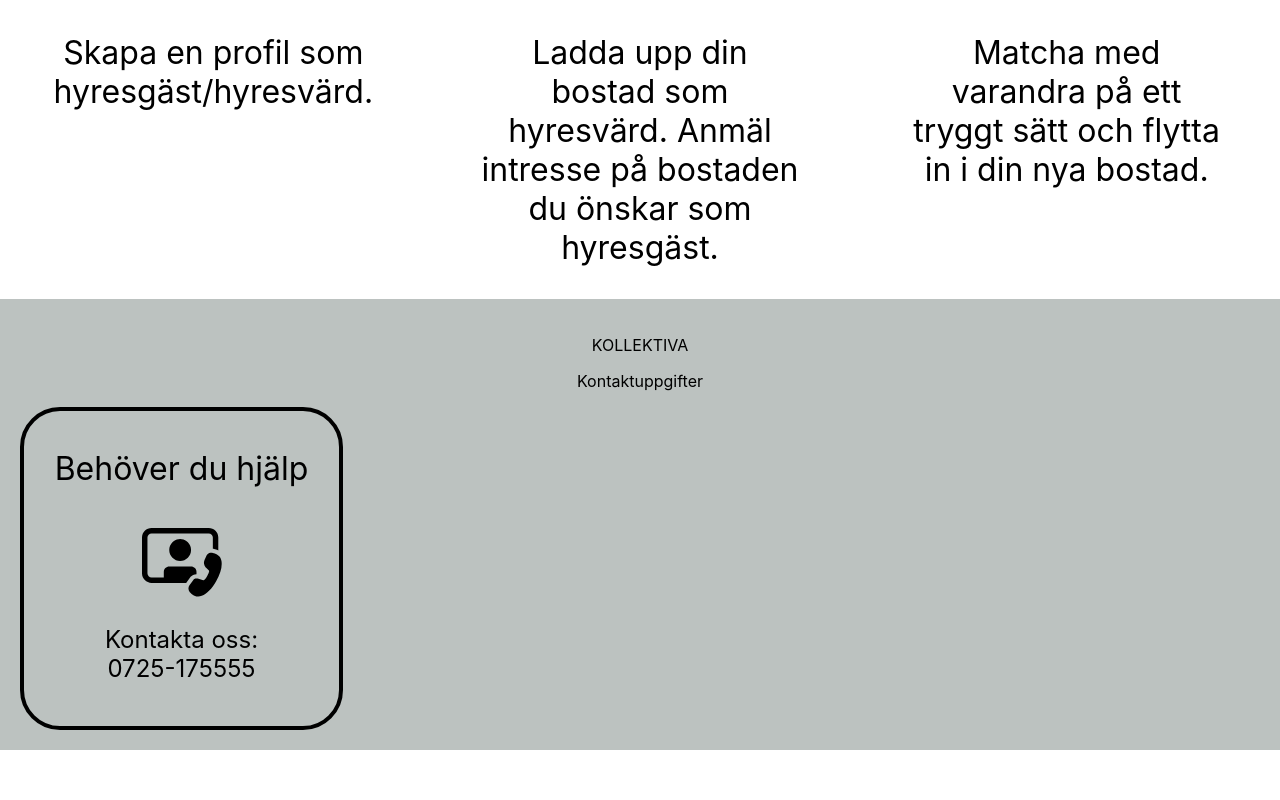
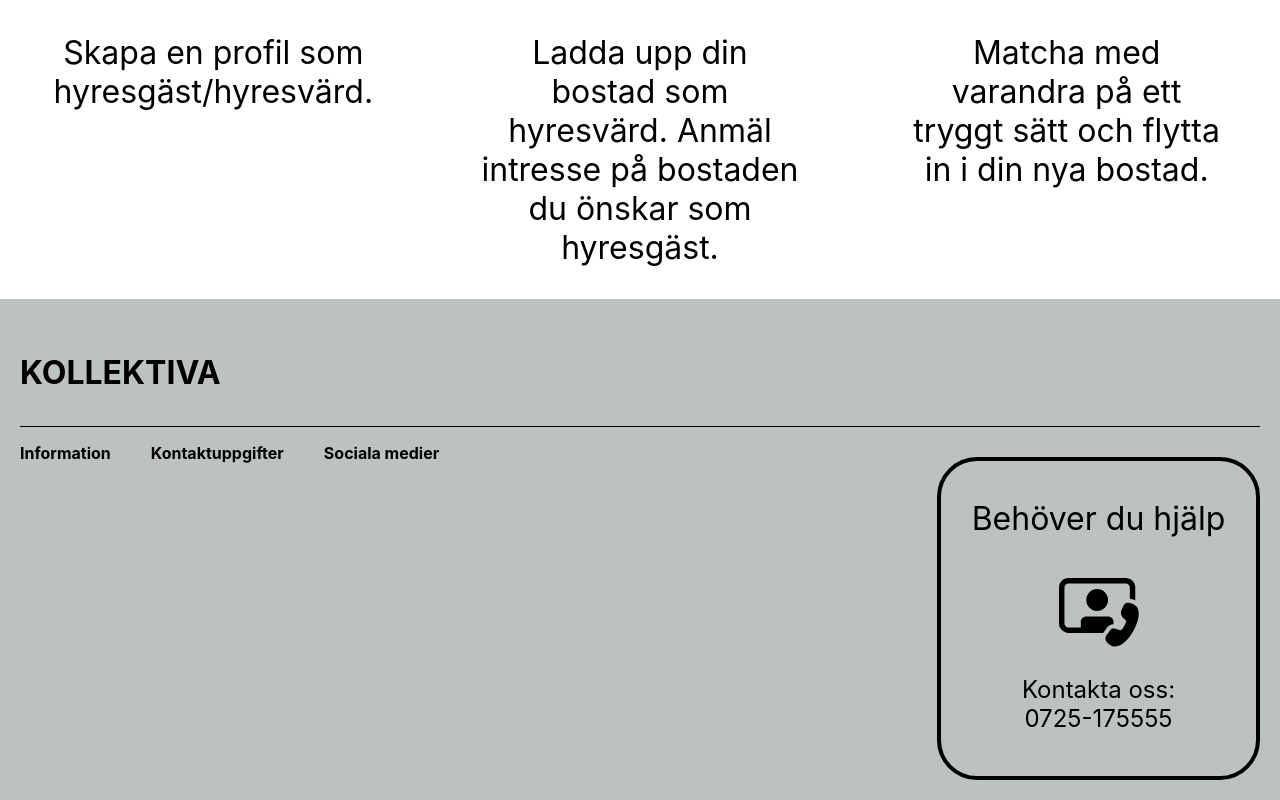
Before and after one commit to itisalbin/kollektiva-react, a React (Create React App) app: page / in a window 1280 px wide. Shown: the part 1493-2293 px from the top of the page. Before the commit the page ends 2243 px from the top, so only its background shows below. Built offline with nearby package versions, Linux system fonts and the light colour scheme.

Commit message:
Adjusted footer after grey-box design

```diff
--- a/src/components /CreateAdFlow/index.js
+++ b/src/components /CreateAdFlow/index.js
@@ -1,8 +1,6 @@
 import React from "react";
 import Button from "../Button";
 import "./createAdFlow.scss";
-
-//import PropTypes from "prop-types";
 
 const CreateAdFlow = () => {
   return (
--- a/src/components /footer/footer.scss
+++ b/src/components /footer/footer.scss
@@ -1,6 +1,38 @@
 @import "../../variables.scss";
 
-footer{
-    background-color: rgb(188, 194, 192);
-    padding: 20px;
+footer {
+  background-color: rgb(188, 194, 192);
+  padding: 20px;
+
+  h5 {
+    text-align: left;
+    font-weight: bold;
+    font-size: 2rem;
+    margin-top: 34px;
+    margin-bottom: 34px;
+  }
+
+  .line {
+    width: 100%;
+    height: 1px;
+    background-color: black;
+  }
+  .grid-container {
+    display: grid;
+    grid-template-columns: 1fr 1fr;
+    width: 100%;
+  }
+  .link-container {
+    display: flex;
+
+    p {
+      margin-right: 40px;
+      font-weight: bold;
+    }
+  }
+  .card-container {
+    display: flex;
+    justify-content: end;
+    margin-top: 30px;
+  }
 }
--- a/src/components /footer/index.js
+++ b/src/components /footer/index.js
@@ -6,13 +6,18 @@ import "./footer.scss";
 const Footer = () => {
   return (
     <footer className="footer">
-        <p>KOLLEKTIVA</p>
-        <p>Kontaktuppgifter</p>
-        <ContactCard
-       textOne="Kontakta oss:"
-       textTwo="0725-175555"
-
-       />
+      <h5>KOLLEKTIVA</h5>
+      <div className="line"></div>
+      <div className="grid-container">
+        <div className="link-container">
+          <p>Information</p>
+          <p>Kontaktuppgifter</p>
+          <p>Sociala medier</p>
+        </div>
+        <div className="card-container">
+          <ContactCard textOne="Kontakta oss:" textTwo="0725-175555" />
+        </div>
+      </div>
     </footer>
   );
 };
```
